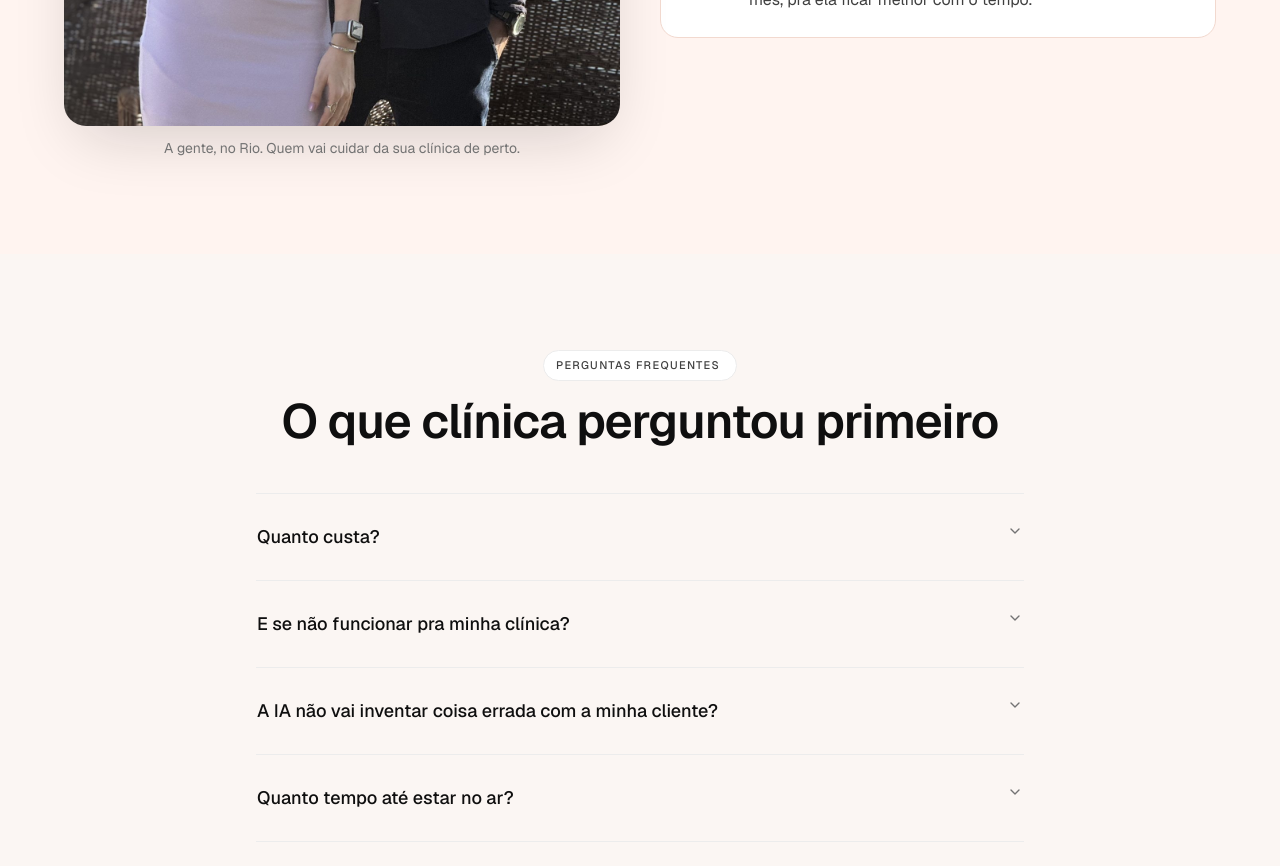
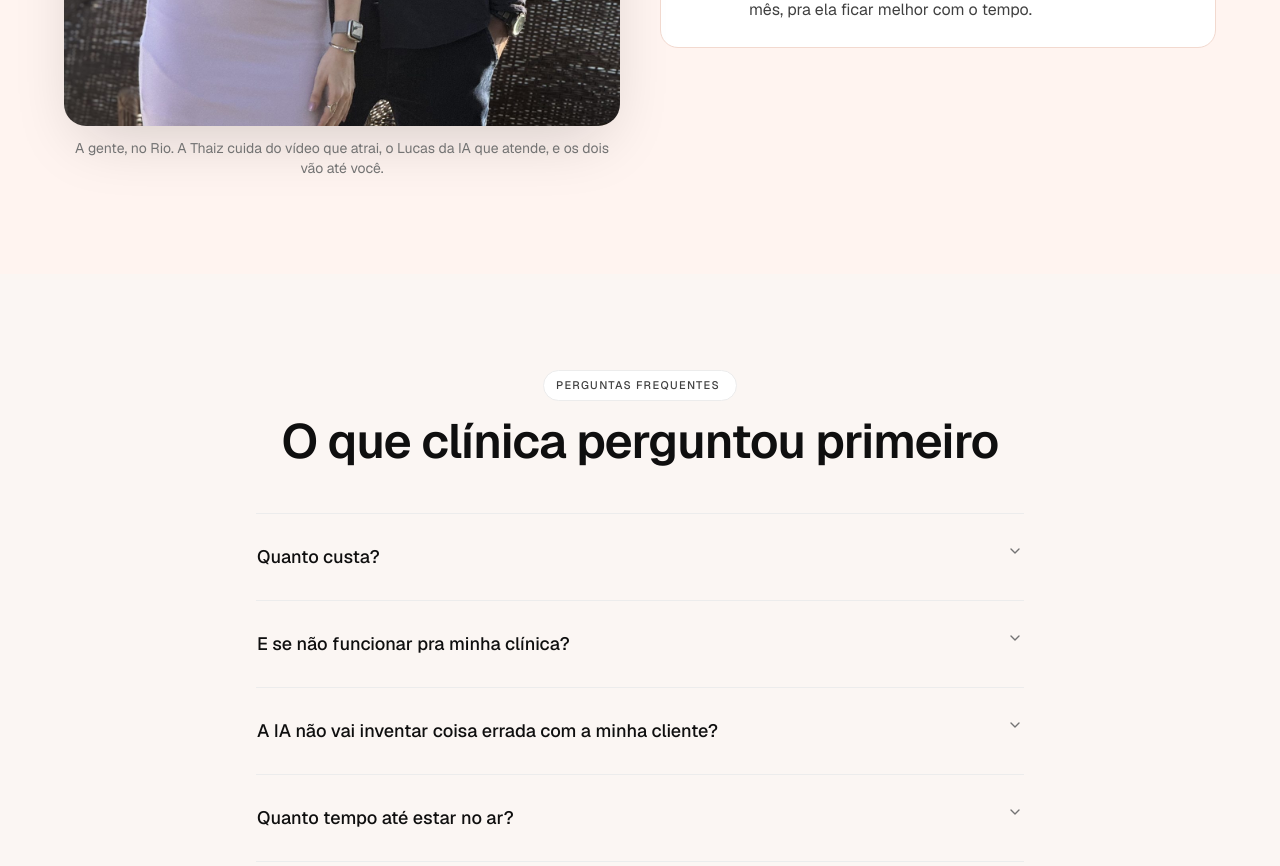
Before and after one commit to savinoo/bella-landing, a Next.js app: page / in a window 1280 px wide. Shown: the part 3440-4306 px from the top of the page. Built offline with nearby package versions, Linux system fonts and the light colour scheme; no server answers.

Commit message:
landing: legenda dos fundadores mostra os papeis Thaiz e Lucas

```diff
--- a/components/ComoFunciona.tsx
+++ b/components/ComoFunciona.tsx
@@ -50,7 +50,8 @@ export function ComoFunciona() {
               style={{ objectPosition: "center 26%" }}
             />
             <p className="mt-3 text-sm text-[#737373] text-center">
-              A gente, no Rio. Quem vai cuidar da sua clínica de perto.
+              A gente, no Rio. A Thaiz cuida do vídeo que atrai, o Lucas da IA
+              que atende, e os dois vão até você.
             </p>
           </div>
 
```
